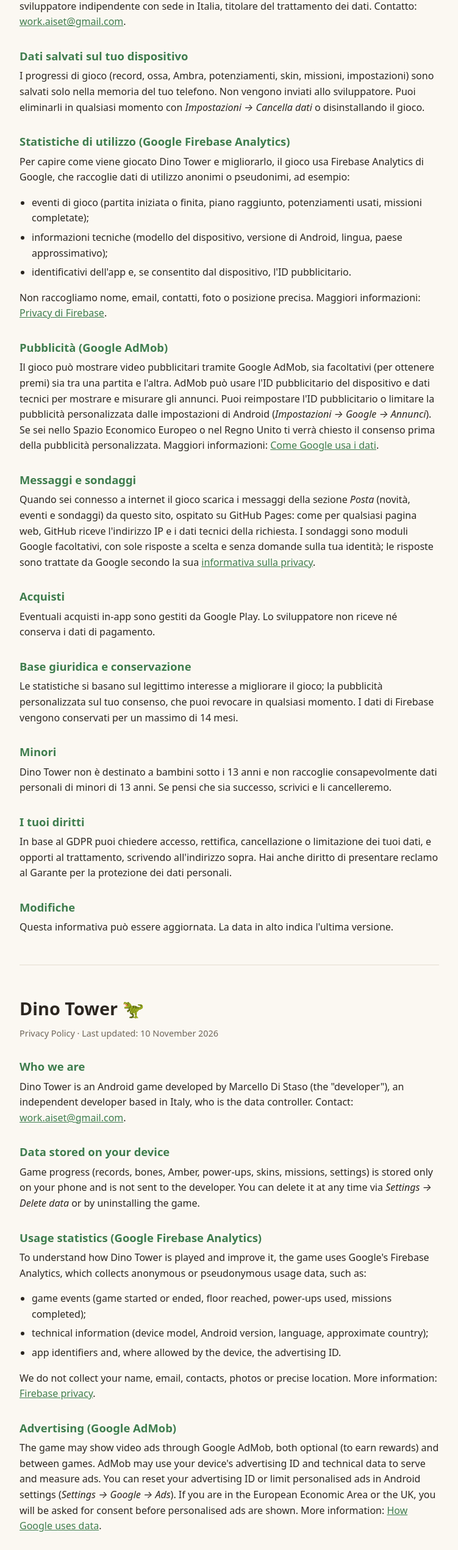
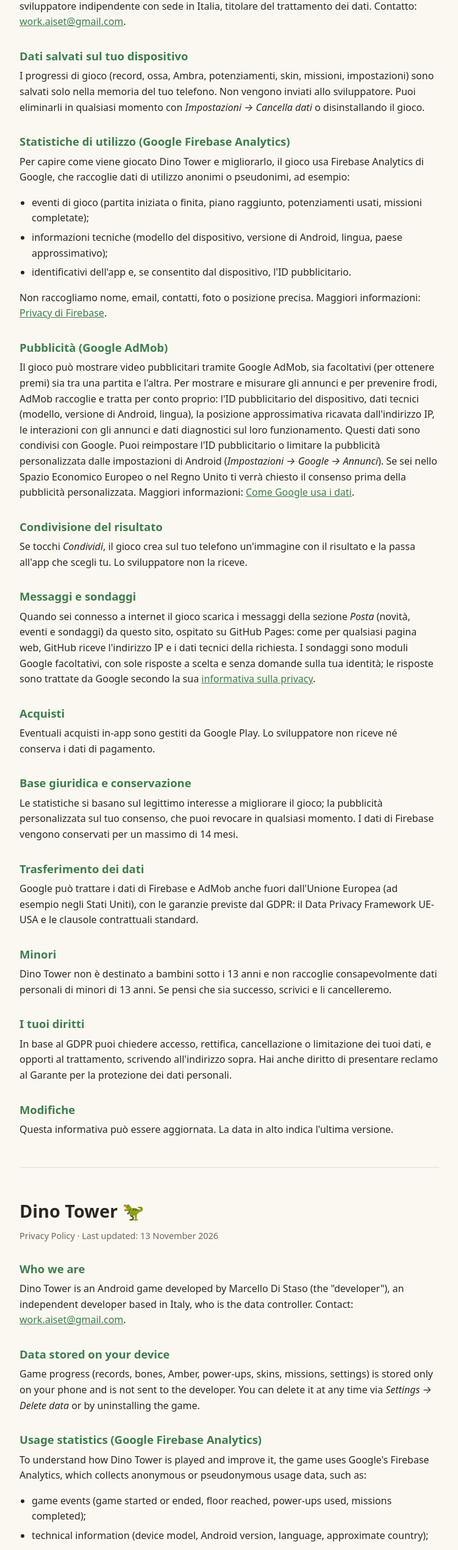
Before and after one commit to marcix10/Dino-Tower_Privacy, a plain HTML site: page index.html in a window 1280 px wide. Shown: the part 240-2782 px from the top of the page at 61% size, without its empty margins (264-1015 px from the left). Drawn offline with Linux system fonts and the light colour scheme.

Commit message:
Privacy: dettagli sui dati di AdMob, condivisione del risultato, trasferimento dei dati fuori dall'UE

```diff
--- a/index.html
+++ b/index.html
@@ -28,7 +28,7 @@
 <main>
 
 <h1>Dino Tower 🦖</h1>
-<p class="meta">Informativa sulla privacy · Ultimo aggiornamento: 10 novembre 2026</p>
+<p class="meta">Informativa sulla privacy · Ultimo aggiornamento: 13 novembre 2026</p>
 <nav class="lang"><a href="#it">Italiano</a><a href="#en">English</a></nav>
 
 <section id="it">
@@ -55,12 +55,18 @@ Maggiori informazioni: <a href="https://firebase.google.com/support/privacy">Pri
 
 <h2>Pubblicità (Google AdMob)</h2>
 <p>Il gioco può mostrare video pubblicitari tramite Google AdMob, sia facoltativi (per ottenere premi)
-sia tra una partita e l'altra. AdMob può usare l'ID pubblicitario del dispositivo e dati tecnici
-per mostrare e misurare gli annunci. Puoi reimpostare l'ID pubblicitario o limitare la pubblicità
+sia tra una partita e l'altra. Per mostrare e misurare gli annunci e per prevenire frodi, AdMob
+raccoglie e tratta per conto proprio: l'ID pubblicitario del dispositivo, dati tecnici (modello,
+versione di Android, lingua), la posizione approssimativa ricavata dall'indirizzo IP, le interazioni
+con gli annunci e dati diagnostici sul loro funzionamento. Questi dati sono condivisi con Google. Puoi reimpostare l'ID pubblicitario o limitare la pubblicità
 personalizzata dalle impostazioni di Android (<em>Impostazioni → Google → Annunci</em>).
 Se sei nello Spazio Economico Europeo o nel Regno Unito ti verrà chiesto il consenso prima
 della pubblicità personalizzata.
 Maggiori informazioni: <a href="https://policies.google.com/technologies/partner-sites">Come Google usa i dati</a>.</p>
+
+<h2>Condivisione del risultato</h2>
+<p>Se tocchi <em>Condividi</em>, il gioco crea sul tuo telefono un'immagine con il risultato e la passa
+all'app che scegli tu. Lo sviluppatore non la riceve.</p>
 
 <h2>Messaggi e sondaggi</h2>
 <p>Quando sei connesso a internet il gioco scarica i messaggi della sezione <em>Posta</em>
@@ -79,6 +85,10 @@ i dati di pagamento.</p>
 sul tuo consenso, che puoi revocare in qualsiasi momento. I dati di Firebase vengono conservati per
 un massimo di 14 mesi.</p>
 
+<h2>Trasferimento dei dati</h2>
+<p>Google può trattare i dati di Firebase e AdMob anche fuori dall'Unione Europea (ad esempio negli Stati Uniti),
+con le garanzie previste dal GDPR: il Data Privacy Framework UE-USA e le clausole contrattuali standard.</p>
+
 <h2>Minori</h2>
 <p>Dino Tower non è destinato a bambini sotto i 13 anni e non raccoglie consapevolmente
 dati personali di minori di 13 anni. Se pensi che sia successo, scrivici e li cancelleremo.</p>
@@ -96,7 +106,7 @@ al Garante per la protezione dei dati personali.</p>
 
 <section id="en">
 <h1>Dino Tower 🦖</h1>
-<p class="meta">Privacy Policy · Last updated: 10 November 2026</p>
+<p class="meta">Privacy Policy · Last updated: 13 November 2026</p>
 
 <h2>Who we are</h2>
 <p>Dino Tower is an Android game developed by Marcello Di Staso (the "developer"), an independent
@@ -121,11 +131,18 @@ More information: <a href="https://firebase.google.com/support/privacy">Firebase
 
 <h2>Advertising (Google AdMob)</h2>
 <p>The game may show video ads through Google AdMob, both optional (to earn rewards) and between games.
-AdMob may use your device's advertising ID and technical data to serve and measure ads.
+To serve and measure ads and to prevent fraud, AdMob collects and processes on its own behalf: your
+device's advertising ID, technical data (device model, Android version, language), approximate location
+derived from your IP address, ad interactions and diagnostic data about how ads perform. This data is
+shared with Google.
 You can reset your advertising ID or limit personalised ads in Android settings
 (<em>Settings → Google → Ads</em>). If you are in the European Economic Area or the UK, you will be
 asked for consent before personalised ads are shown.
 More information: <a href="https://policies.google.com/technologies/partner-sites">How Google uses data</a>.</p>
+
+<h2>Sharing your result</h2>
+<p>If you tap <em>Share</em>, the game creates an image of your result on your phone and passes it to the
+app you choose. The developer does not receive it.</p>
 
 <h2>Messages and surveys</h2>
 <p>When you are online, the game downloads the messages of the <em>Mail</em> section
@@ -141,6 +158,10 @@ payment details.</p>
 <h2>Legal basis and retention</h2>
 <p>Usage statistics are based on our legitimate interest in improving the game; personalised ads are
 based on your consent, which you can withdraw at any time. Firebase data is kept for up to 14 months.</p>
+
+<h2>Data transfers</h2>
+<p>Google may process Firebase and AdMob data outside the European Union (for example in the United States),
+with the safeguards required by the GDPR: the EU-US Data Privacy Framework and standard contractual clauses.</p>
 
 <h2>Children</h2>
 <p>Dino Tower is not directed at children under 13 and does not knowingly collect personal data from
```
